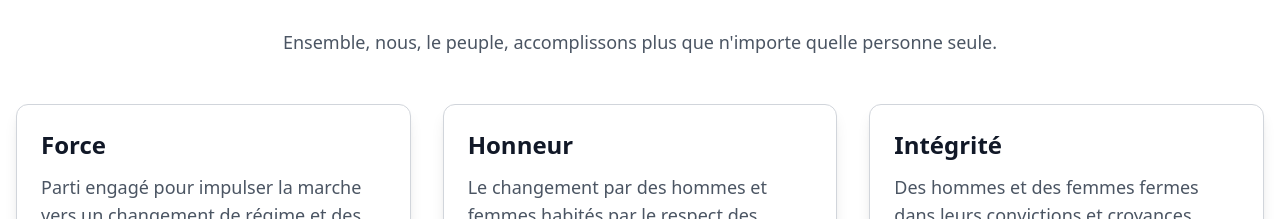
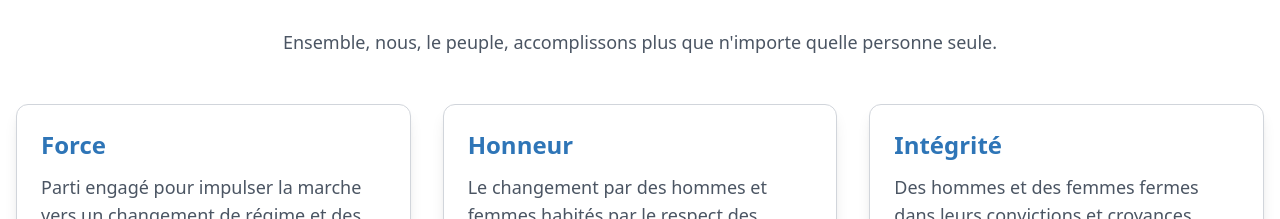
Before and after one commit to JojoELITE/contact_page, a Next.js app: page /pages/leparti in a window 1280 px wide. Shown: the part 3049-3268 px from the top of the page. Built offline with nearby package versions, Linux system fonts and the light colour scheme.

Commit message:
change color text

```diff
--- a/app/pages/leparti/components/Vision_Valeurs.tsx
+++ b/app/pages/leparti/components/Vision_Valeurs.tsx
@@ -45,7 +45,7 @@ function VisionSection() {
               whileHover={{ scale: 1.05 }}
               className="relative overflow-hidden rounded-xl shadow-lg border border-gray-300 p-6 bg-white hover:shadow-xl transition-all"
             >
-              <h3 className="font-bold text-2xl mb-3 text-gray-900">
+              <h3 className="font-bold text-2xl mb-3 text-[#2e75b7]">
                 {item.title}
               </h3>
               <p className="text-gray-600 text-lg">{item.description}</p>
```
